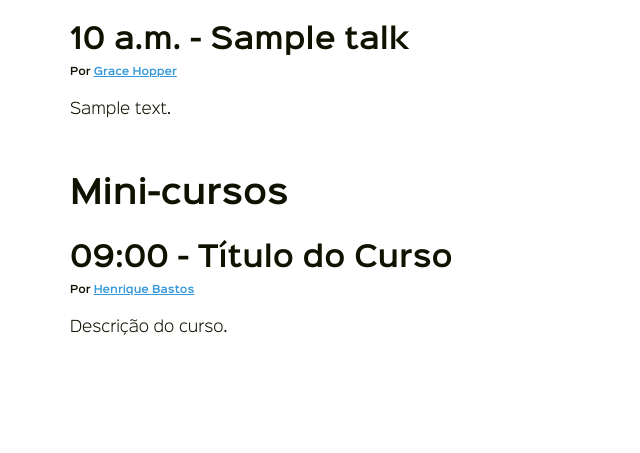
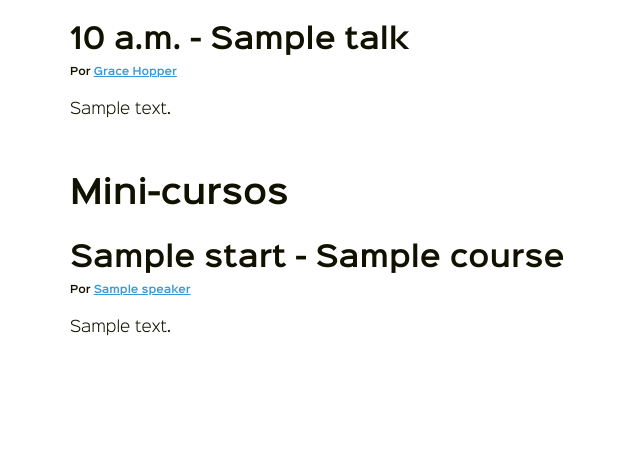
Before and after one commit to henriquebastos/eventex, a Django app: template eventex/core/templates/core/talk_list.html in a window 1280 px wide. Shown: the part 381-834 px from the top of the page, without its empty margins (0-640 px from the left). Run offline with Django 3.2, Linux system fonts and the light colour scheme; data comes from the database, SQL or seed files in the repository; tables that the repository leaves empty hold one stand-in row (values such as "Sample post"); the template is opened without the code that fills it: values that come from a table or form of the project are taken from there, most other values are stand-ins (such as "Sample title", 1, 10 or a date in 2020).

Commit message:
Refactor pass courses via context

```diff
--- a/eventex/core/templates/core/talk_list.html
+++ b/eventex/core/templates/core/talk_list.html
@@ -17,14 +17,11 @@
         <p>Ainda não existem palestras de tarde.</p>
         {% endfor %}
 
+
         <h2>Mini-cursos</h2>
-        <h3>09:00 - Título do Curso</h3>
-        <h4>Por
-            <a href="/palestrantes/henrique-bastos/">Henrique Bastos</a>
-        </h4>
-        <p>Descrição do curso.</p>
-
-
+        {% for course in courses %}
+        {% include 'core/talk_list_snippet.html' with talk=course only %}
+        {% endfor %}
     </div>
 </section>
 {% endblock content %}
```
Also changed, not shown: eventex/core/tests/test_view_talk_list.py (+1 -1 lines), eventex/core/views.py (+9 -0 lines).
